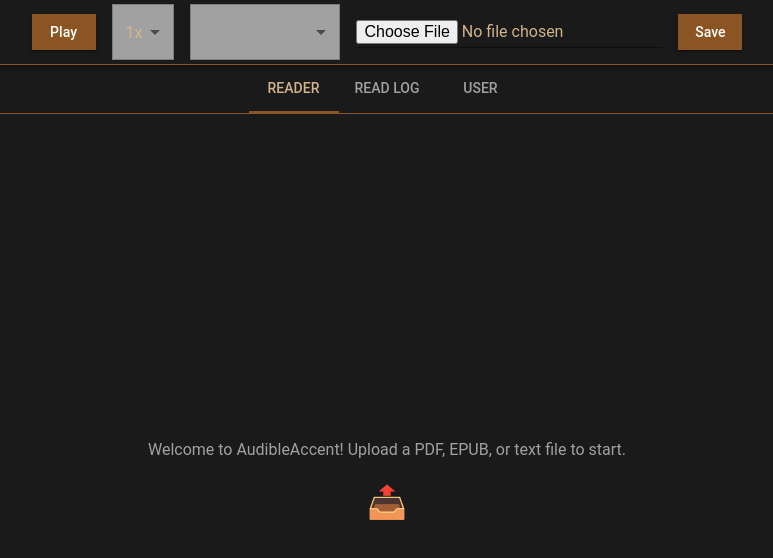
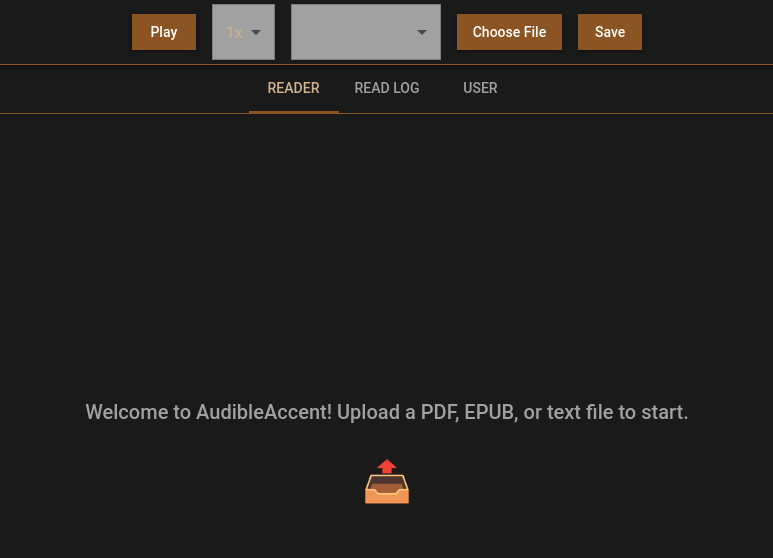
Before and after one commit to the-real-kodoninja/AudibleAccent, a React (Create React App) app: page / in a window 1280 px wide. Shown: the top 558 px of the page, without its empty margins (253-1026 px from the left). Built offline with nearby package versions, Linux system fonts and the light colour scheme.

Commit message:
Fix file upload, save button, and make user page editable

```diff
--- a/src/components/TopBar.tsx
+++ b/src/components/TopBar.tsx
@@ -1,5 +1,5 @@
-// src/components/TopBar.tsx (just confirming)
-import React, { useState, useEffect } from 'react';
+// src/components/TopBar.tsx
+import React, { useState, useEffect, useRef } from 'react';
 import { parseFile } from '../utils/fileParser';
 import { readAndHighlight } from '../utils/speech';
 import { AppBar, Toolbar, Button, Select, MenuItem, Input } from '@mui/material';
@@ -9,6 +9,8 @@
   const [isPlaying, setIsPlaying] = useState(false);
   const [voices, setVoices] = useState<SpeechSynthesisVoice[]>([]);
   const [selectedVoice, setSelectedVoice] = useState<string>('');
+  const [text, setLocalText] = useState<string>(''); // Add local text state
+  const fileInputRef = useRef<HTMLInputElement>(null);
 
   useEffect(() => {
     const loadVoices = () => {
@@ -24,10 +26,11 @@
     const file = e.target.files?.[0];
     if (file) {
       try {
-        const text = await parseFile(file);
-        setText(text);
+        const parsedText = await parseFile(file);
+        setText(parsedText);
+        setLocalText(parsedText); // Update local text state
         setIsPlaying(true);
-        readAndHighlight(text, speed, 0, () => {}, selectedVoice);
+        readAndHighlight(parsedText, speed, 0, () => {}, selectedVoice);
         const log = JSON.parse(localStorage.getItem('readLog') || '[]');
         log.unshift({ fileName: file.name, timestamp: new Date().toISOString() });
         localStorage.setItem('readLog', JSON.stringify(log));
@@ -56,6 +59,10 @@
     alert(`Progress saved at word ${currentIndex}`);
   };
 
+  const handleFileButtonClick = () => {
+    fileInputRef.current?.click();
+  };
+
   return (
     <AppBar position="sticky" sx={{ backgroundColor: '#1A1A1A', borderBottom: '1px solid #8B5523' }}>
       <Toolbar sx={{ justifyContent: 'center', gap: 2 }}>
@@ -82,11 +89,19 @@
             </MenuItem>
           ))}
         </Select>
+        <Button
+          color="primary"
+          variant="contained"
+          onClick={handleFileButtonClick}
+        >
+          Choose File
+        </Button>
         <Input
           type="file"
           inputProps={{ accept: '.pdf,.epub,.txt' }}
           onChange={handleUpload}
-          sx={{ color: '#D2B48C' }}
+          inputRef={fileInputRef}
+          sx={{ display: 'none' }} // Hide the default input
         />
         <Button onClick={saveProgress} color="primary" variant="contained">
           Save
--- a/src/components/UserPage.tsx
+++ b/src/components/UserPage.tsx
@@ -1,6 +1,6 @@
 // src/components/UserPage.tsx
 import React, { useEffect, useState } from 'react';
-import { Box, Typography, Button } from '@mui/material';
+import { Box, Typography, TextField, Button } from '@mui/material';
 
 interface UserData {
   name: string;
@@ -15,29 +15,95 @@
       ? JSON.parse(savedUser)
       : { name: 'Guest', booksRead: 0, lastLogin: new Date().toISOString() };
   });
+  const [editUser, setEditUser] = useState<UserData>({ ...user });
+  const [isEditing, setIsEditing] = useState(false);
 
   useEffect(() => {
     const log = JSON.parse(localStorage.getItem('readLog') || '[]');
     const updatedUser = { ...user, booksRead: log.length, lastLogin: new Date().toISOString() };
     setUser(updatedUser);
+    setEditUser(updatedUser);
     localStorage.setItem('userData', JSON.stringify(updatedUser));
   }, []);
+
+  const handleInputChange = (field: keyof UserData, value: string) => {
+    setEditUser({ ...editUser, [field]: value });
+  };
+
+  const saveChanges = () => {
+    setUser(editUser);
+    localStorage.setItem('userData', JSON.stringify(editUser));
+    setIsEditing(false);
+  };
 
   const resetStats = () => {
     const updatedUser = { ...user, booksRead: 0 };
     setUser(updatedUser);
+    setEditUser(updatedUser);
     localStorage.setItem('userData', JSON.stringify(updatedUser));
     localStorage.setItem('readLog', '[]');
   };
 
   return (
-    <Box sx={{ p: 2, bgcolor: '#1A1A1A', color: '#A1A1A1', height: 'calc(100vh - 64px)' }}>
+    <Box sx={{ p: 2, bgcolor: '#1A1A1A', color: '#A1A1A1', height: 'calc(100vh - 112px)' }}>
       <Typography variant="h6" sx={{ mb: 2, color: '#D2B48C' }}>
         User Profile
       </Typography>
+      {isEditing ? (
+        <>
+          <TextField
+            label="Name"
+            value={editUser.name}
+            onChange={(e) => handleInputChange('name', e.target.value)}
+            fullWidth
+            sx={{ mb: 2, input: { color: '#A1A1A1' }, label: { color: '#A1A1A1' } }}
+            InputProps={{ style: { backgroundColor: '#2A2A2A' } }}
+          />
+          <TextField
+            label="Books Read"
+            type="number"
+            value={editUser.booksRead}
+            onChange={(e) => handleInputChange('booksRead', e.target.value)}
+            fullWidth
+            sx={{ mb: 2, input: { color: '#A1A1A1' }, label: { color: '#A1A1A1' } }}
+            InputProps={{ style: { backgroundColor: '#2A2A2A' } }}
+          />
+          <TextField
+            label="Last Login"
+            value={editUser.lastLogin}
+            onChange={(e) => handleInputChange('lastLogin', e.target.value)}
+            fullWidth
+            sx={{ mb: 2, input: { color: '#A1A1A1' }, label: { color: '#A1A1A1' } }}
+            InputProps={{ style: { backgroundColor: '#2A2A2A' } }}
+          />
+          <Button
+            variant="contained"
+            color="primary"
+            onClick={saveChanges}
+            sx={{ mr: 1 }}
+          >
+            Save
+          </Button>
+          <Button
+            variant="outlined"
+            onClick={() => setIsEditing(false)}
+          >
+            Cancel
+          </Button>
+        </>
+      ) : (
+        <>
           <Typography>Name: {user.name}</Typography>
           <Typography>Books Read: {user.booksRead}</Typography>
           <Typography>Last Login: {new Date(user.lastLogin).toLocaleString()}</Typography>
+          <Button
+            variant="contained"
+            color="primary"
+            sx={{ mt: 2, mr: 1 }}
+            onClick={() => setIsEditing(true)}
+          >
+            Edit Profile
+          </Button>
           <Button
             variant="contained"
             color="primary"
@@ -46,6 +112,8 @@
           >
             Reset Reading Stats
           </Button>
+        </>
+      )}
     </Box>
   );
 };
--- a/src/components/WelcomeScreen.tsx
+++ b/src/components/WelcomeScreen.tsx
@@ -1,13 +1,47 @@
-import React from 'react';
-import { Box, Typography } from '@mui/material';
+// src/components/WelcomeScreen.tsx
+import React, { useRef } from 'react';
+import { Box, Typography, IconButton } from '@mui/material';
 
-const WelcomeScreen: React.FC = () => (
-  <Box sx={{ display: 'flex', flexDirection: 'column', alignItems: 'center', justifyContent: 'center', height: 'calc(100vh - 64px)' }}>
-    <Typography sx={{ color: '#A1A1A1', mb: 2 }}>
-      Welcome to AudibleAccent! Upload a PDF, EPUB, or text file to start.
-    </Typography>
-    <Typography sx={{ color: '#8B5523', fontSize: '2rem' }}>📤</Typography>
-  </Box>
-);
+const WelcomeScreen: React.FC = () => {
+  const fileInputRef = useRef<HTMLInputElement>(null);
+
+  const handleIconClick = () => {
+    fileInputRef.current?.click();
+  };
+
+  return (
+    <Box
+      sx={{
+        display: 'flex',
+        flexDirection: 'column',
+        alignItems: 'center',
+        justifyContent: 'center',
+        height: 'calc(100vh - 112px)',
+        bgcolor: '#1A1A1A',
+      }}
+    >
+      <Typography variant="h6" sx={{ color: '#A1A1A1', mb: 2 }}>
+        Welcome to AudibleAccent! Upload a PDF, EPUB, or text file to start.
+      </Typography>
+      <IconButton onClick={handleIconClick}>
+        <Typography sx={{ color: '#8B5523', fontSize: '2.5rem' }}>📤</Typography>
+      </IconButton>
+      <input
+        type="file"
+        accept=".pdf,.epub,.txt"
+        ref={fileInputRef}
+        style={{ display: 'none' }}
+        onChange={(e) => {
+          const file = e.target.files?.[0];
+          if (file) {
+            const event = new Event('change', { bubbles: true });
+            Object.defineProperty(event, 'target', { value: e.target, enumerable: true });
+            document.querySelector('input[type="file"]')?.dispatchEvent(event);
+          }
+        }}
+      />
+    </Box>
+  );
+};
 
 export default WelcomeScreen;
--- a/src/utils/fileParser.ts
+++ b/src/utils/fileParser.ts
@@ -1,6 +1,7 @@
 // src/utils/fileParser.ts
 import * as pdfjsLib from 'pdfjs-dist';
 import ePub from 'epubjs';
+import 'pdfjs-dist/build/pdf.worker.entry';
 
 pdfjsLib.GlobalWorkerOptions.workerSrc = 'https://unpkg.com/pdfjs-dist@3.11.174/build/pdf.worker.min.js';
 
@@ -19,6 +20,7 @@
 };
 
 const parsePDF = async (file: File): Promise<string> => {
+  try {
     const arrayBuffer = await file.arrayBuffer();
     const pdf = await pdfjsLib.getDocument(arrayBuffer).promise;
     let fullText = '';
@@ -31,6 +33,10 @@
     }
 
     return fullText.trim();
+  } catch (error) {
+    console.error('PDF parsing error:', error);
+    throw error;
+  }
 };
 
 const parseEPUB = async (file: File): Promise<string> => {
@@ -39,7 +45,7 @@
   let fullText = '';
 
   const contents = await book.loaded.spine;
-  for (const item of (contents as any).items) { // Type assertion for TS2339 fix
+  for (const item of (contents as any).items) {
     const doc = await item.load(book.load.bind(book));
     fullText += doc.documentElement.textContent || '';
   }
```
Lines whose indentation alone changed are shown as unchanged.
